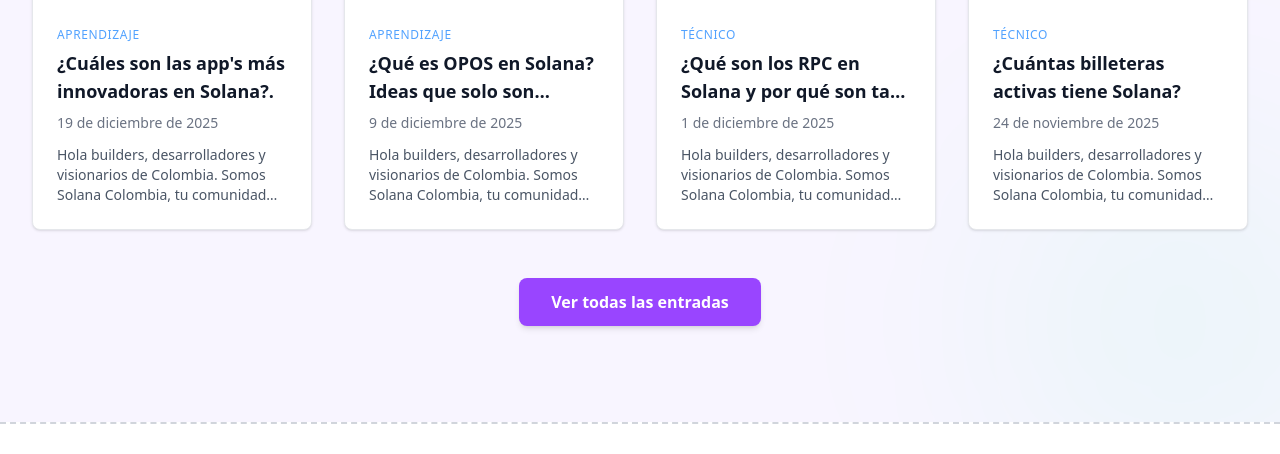
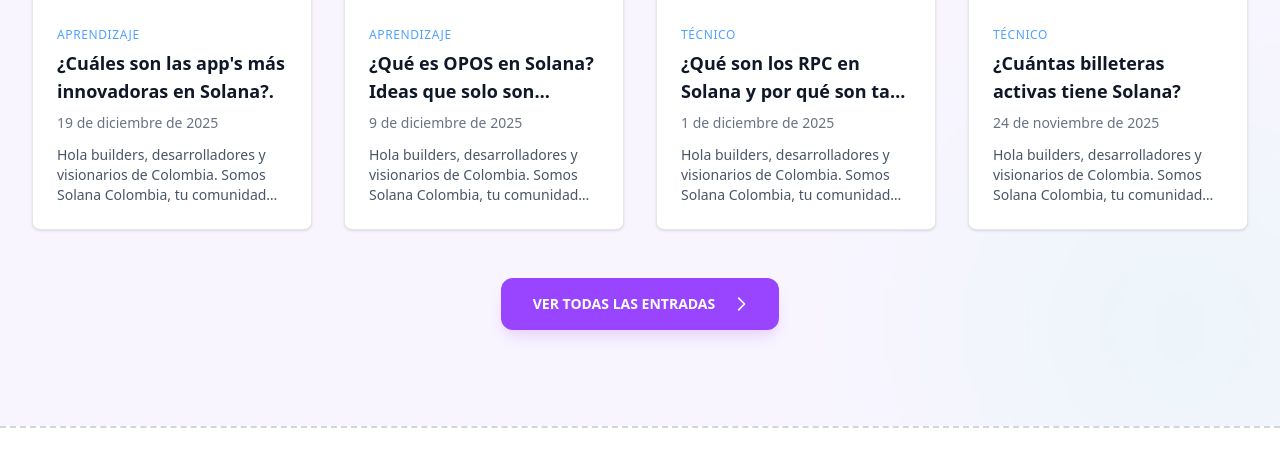
Before and after one commit to Panmoni/solanacolombia-www, an Astro site: page / in a window 1280 px wide. Shown: the part 4643-5097 px from the top of the page. Built offline with nearby package versions, Linux system fonts and the light colour scheme; Astro itself is replaced by a stand-in of ours.

Commit message:
upgrade the blog posts ver todas las entradas button styling

```diff
--- a/src/components/BlogPosts.astro
+++ b/src/components/BlogPosts.astro
@@ -84,9 +84,21 @@
     <div class="text-center mt-12">
       <a
         href="/blog"
-        class="bg-[#9945FF] hover:bg-[#8338EB] text-white px-8 py-3 rounded-lg font-semibold transition-all duration-200 inline-block transform hover:scale-105 shadow-md hover:shadow-lg"
+        class="inline-flex items-center gap-3 bg-[#9945FF] hover:bg-[#8338EB] text-white px-8 py-4 rounded-xl font-bold transition-all duration-300 transform hover:scale-105 shadow-lg shadow-purple-200 uppercase text-sm"
       >
         Ver todas las entradas
+        <svg
+          class="w-5 h-5"
+          fill="none"
+          stroke="currentColor"
+          viewBox="0 0 24 24"
+        >
+          <path
+            stroke-linecap="round"
+            stroke-linejoin="round"
+            stroke-width="2"
+            d="M14 5l7 7-7 7"></path>
+        </svg>
       </a>
     </div>
   </div>
```
